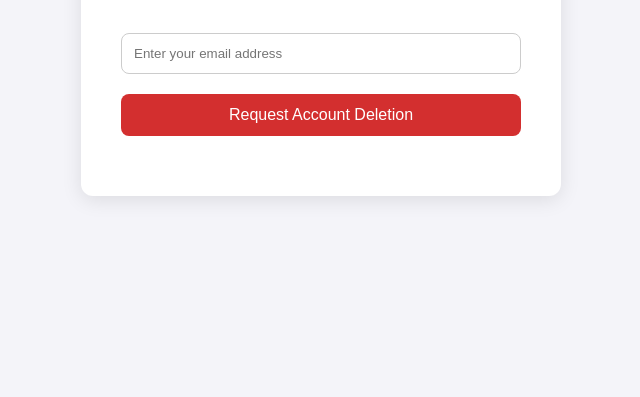
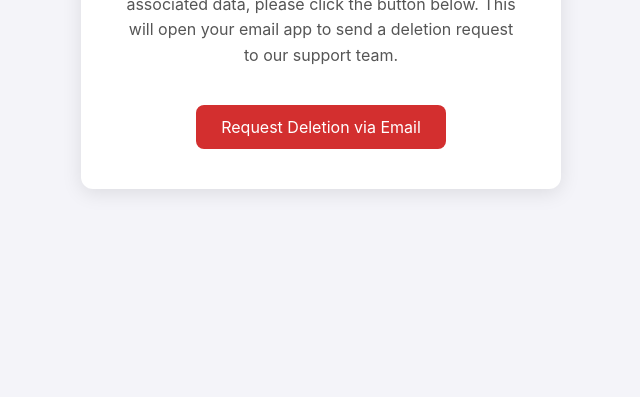
Before and after one commit to Tkar-2187/delete-account, a plain HTML site: page index.html in a window 1280 px wide. Shown: the part 403-800 px from the top of the page, without its empty margins (319-959 px from the left). Drawn offline with Linux system fonts and the light colour scheme.

Commit message:
Update index.html

```diff
--- a/index.html
+++ b/index.html
@@ -24,122 +24,43 @@
             width: 90%;
         }
         h1 {
-            color: #d32f2f; /* Red color for warning */
+            color: #d32f2f;
         }
         p {
             color: #555;
             line-height: 1.6;
         }
-        input[type="email"] {
-            width: 100%;
-            padding: 12px;
-            margin: 20px 0;
-            border: 1px solid #ccc;
-            border-radius: 8px;
-            box-sizing: border-box; /* Important for padding */
-        }
-        button {
+        a.button {
+            display: inline-block;
             background-color: #d32f2f;
             color: white;
             padding: 12px 25px;
-            border: none;
             border-radius: 8px;
-            cursor: pointer;
+            text-decoration: none;
             font-size: 16px;
-            width: 100%;
+            margin-top: 20px;
             transition: background-color 0.3s;
         }
-        button:hover {
+        a.button:hover {
             background-color: #b71c1c;
-        }
-        button:disabled {
-            background-color: #ccc;
-            cursor: not-allowed;
-        }
-        .message {
-            margin-top: 20px;
-            font-weight: bold;
-        }
-        .success {
-            color: green;
-        }
-        .error {
-            color: #d32f2f;
         }
     </style>
 </head>
 <body>
     <div class="container">
-        <h1>Delete Your Account</h1>
+        <h1>Request Account Deletion</h1>
         <p>
-            To permanently delete your account and all associated data,
-            please enter the email address you used to sign up.
-            This action cannot be undone.
+            To request the deletion of your account and all associated data,
+            please click the button below. This will open your email app to send a
+            deletion request to our support team.
         </p>
-        <input type="email" id="emailInput" placeholder="Enter your email address">
-        <button id="deleteButton" onclick="requestDeletion()">Request Account Deletion</button>
-        <div id="message" class="message"></div>
+
+        <a
+            href="mailto:tkar2187@gmail.com?subject=Account Deletion Request&body=Please delete my account and all associated data. My registered email is: [PLEASE INSERT YOUR EMAIL HERE]"
+            class="button"
+        >
+            Request Deletion via Email
+        </a>
     </div>
-
-    <script>
-        async function requestDeletion() {
-            const emailInput = document.getElementById('emailInput');
-            const deleteButton = document.getElementById('deleteButton');
-            const messageDiv = document.getElementById('message');
-
-            const email = emailInput.value;
-
-            // Simple email validation
-            if (!email || !/^\S+@\S+\.\S+$/.test(email)) {
-                messageDiv.textContent = 'Please enter a valid email address.';
-                messageDiv.className = 'message error';
-                return;
-            }
-
-            // --- 🚨 အရေးကြီး 🚨 ---
-            // ဒီနေရာမှာ သင့်ရဲ့ Firebase Cloud Function URL ကို အစားထိုးထည့်ပါ
-            // ဥပမာ- "https://us-central1-your-project-id.cloudfunctions.net/deleteUserAccount"
-            const cloudFunctionUrl = 'YOUR_CLOUD_FUNCTION_URL_HERE';
-
-            if (cloudFunctionUrl === 'YOUR_CLOUD_FUNCTION_URL_HERE') {
-                 messageDiv.textContent = 'Configuration error: Cloud Function URL is not set.';
-                 messageDiv.className = 'message error';
-                 return;
-            }
-
-
-            // Disable button to prevent multiple clicks
-            deleteButton.disabled = true;
-            deleteButton.textContent = 'Processing...';
-            messageDiv.textContent = '';
-
-            try {
-                const response = await fetch(cloudFunctionUrl, {
-                    method: 'POST',
-                    headers: {
-                        'Content-Type': 'application/json',
-                    },
-                    body: JSON.stringify({ email: email }),
-                });
-
-                const result = await response.json();
-
-                if (response.ok) {
-                    messageDiv.textContent = result.message || 'Deletion request sent successfully. Your account will be deleted shortly.';
-                    messageDiv.className = 'message success';
-                    emailInput.disabled = true;
-                    deleteButton.style.display = 'none'; // Hide button after success
-                } else {
-                    throw new Error(result.error || 'An unknown error occurred.');
-                }
-
-            } catch (error) {
-                messageDiv.textContent = `Error: ${error.message}`;
-                messageDiv.className = 'message error';
-                deleteButton.disabled = false; // Re-enable button on error
-                deleteButton.textContent = 'Request Account Deletion';
-            }
-        }
-    </script>
 </body>
 </html>
```
